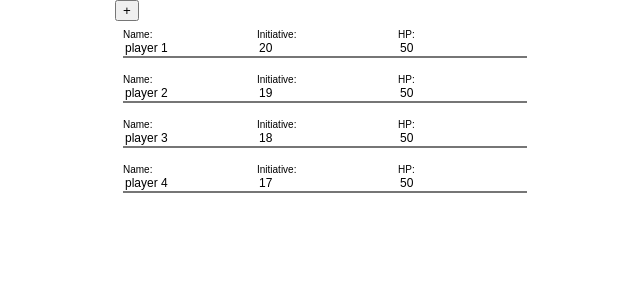
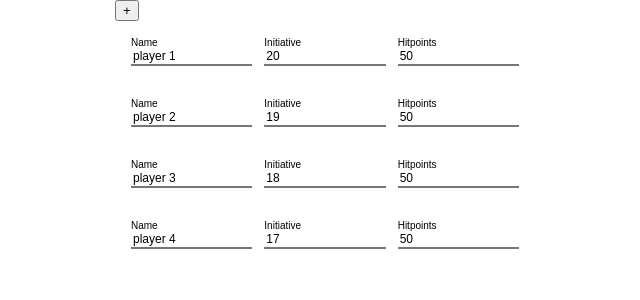
Before and after one commit to ZachPfeifer/Pathfinder-Init, a React (Create React App) app: page / in a window 1280 px wide. Shown: the top 300 px of the page, without its empty margins (175-815 px from the left). Built offline with nearby package versions, Linux system fonts and the light colour scheme.

Commit message:
Changed Input for Cards

```diff
--- a/src/App.js
+++ b/src/App.js
@@ -1,6 +1,10 @@
 import React, { Component } from 'react'
 import './App.css';
 import Card from './Card'
+
+
+const randomId = () =>
+  Math.floor(Math.random() * 1000000);
 
 class App extends Component {
 
@@ -8,24 +12,24 @@ class App extends Component {
     super(props)
     this.state = {
       elements: [{
-        id: 1,
+        id: randomId(),
         name: "player 1",
         initiative: 20,
         hitpoints: 50,
       }, {
-        id: 2,
+        id: randomId(),
         name: "player 2",
         initiative: 19,
         hitpoints: 50,
 
       }, {
-        id: 3,
+        id: randomId(),
         name: "player 3",
         initiative: 18,
         hitpoints: 50,
 
       }, {
-        id: 4,
+        id: randomId(),
         name: "player 4",
         initiative: 17,
         hitpoints: 50,
@@ -70,7 +74,7 @@ class App extends Component {
   addCard() {
     const { elements } = this.state;
     elements[elements.length] = {
-      id: elements.length + 1,
+      id: randomId(),
       name: `player ${elements.length + 1}`,
       initiative: -100,
       hitpoints: 10,
@@ -93,6 +97,7 @@ class App extends Component {
     return (
       <div>
         <button onClick={this.addCard}>+</button>
+
         {elements.map(elements =>
           <Card
             key={elements.key}
--- a/src/Card.js
+++ b/src/Card.js
@@ -1,5 +1,5 @@
 import React, { Component } from 'react';
-
+import Input from './Input'
 
 export default ({
   id,
@@ -8,20 +8,29 @@ export default ({
   hitpoints,
   onNameChange,
   onInitiativeChange,
-  onHitpointsChange }) =>
+  onHitpointsChange
+}) =>
   <div className="card">
-    <label htmlFor="name">
-      Name:
-    <input type="text" value={name} onChange={e => onNameChange(id, e)} />
-    </label>
-    <label htmlFor="initiative">
-      Initiative:
-      <input type="number" value={initiative} onChange={e => onInitiativeChange(id, e)} />
-    </label>
-    <label htmlFor="hitpoints">
-      HP:
-      <input type="number" value={hitpoints} onChange={e => onHitpointsChange(id, e)} />
-    </label>
+    <Input
+      label="Name"
+      type="text"
+      value={name}
+      onChange={e => onNameChange(id, e)}
+    />
+
+    <Input
+      label="Initiative"
+      type="number"
+      value={initiative}
+      onChange={e => onInitiativeChange(id, e)}
+    />
 
 
+    <Input
+      label="Hitpoints"
+      type="number"
+      value={hitpoints}
+      onChange={e => onHitpointsChange(id, e)}
+    />
+
   </div>;
--- /dev/null
+++ b/src/Input.js
@@ -0,0 +1,20 @@
+// INPUT LIBRARY
+
+import React, { Component } from 'react';
+
+
+export default ({
+  label,
+  type,
+  value,
+  onChange
+}) =>
+  <div className="card">
+    <label>
+      {label}
+      <input type={type} value={value} onChange={onChange} />
+    </label>
+
+
+
+  </div>;
```
